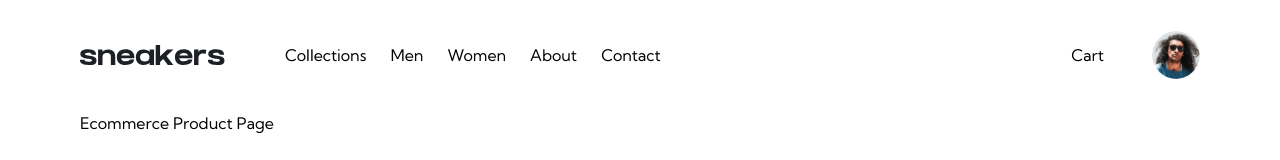
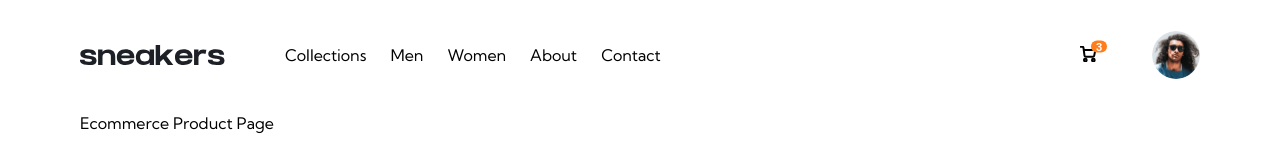
Before and after one commit to revuwem/ecommerce-product-page, a Next.js app: page / in a window 1280 px wide. Shown: the top 160 px of the page. Built offline with nearby package versions, Linux system fonts and the light colour scheme.

Commit message:
feat(widgets/ui): create Cart

```diff
--- a/widgets/ui/Cart/Cart.module.css
+++ b/widgets/ui/Cart/Cart.module.css
@@ -0,0 +1,108 @@
+.dropdown {
+  position: relative;
+}
+
+.dropdownButton {
+  background-color: transparent;
+  border: none;
+  position: relative;
+  min-width: 2rem;
+  padding: 2rem 0;
+}
+
+.dropdownButton:hover {
+  cursor: pointer;
+}
+
+.cartIndicator {
+  position: absolute;
+  top: 50%;
+  right: 50%;
+  transform: translate(120%, -120%);
+  font-size: 0.7rem;
+  font-weight: 700;
+  color: var(--color-white);
+  display: block;
+  padding: 0 0.3rem;
+  background-color: var(--color-primary);
+  border-radius: 1rem;
+}
+
+.dropdownMenu {
+  position: absolute;
+  bottom: 0;
+  right: 0;
+  transform: translate(50%, 95%);
+  z-index: 100;
+  width: max-content;
+  padding: 1.5rem 1.7rem;
+  border-radius: 0.5rem;
+  background-color: var(--color-white);
+  box-shadow: 0 0.5rem 1rem var(--color-grayish-blue);
+}
+
+.dropdownMenu h3 {
+  font-size: 1rem;
+}
+
+.divider {
+  width: calc(100% + 1.7rem * 2);
+  height: 1px;
+  margin: 1.5rem -1.7rem;
+  background-color: var(--color-grayish-blue);
+  opacity: 0.5;
+}
+
+.dropdownContent {
+  display: grid;
+  gap: 1.5rem;
+}
+
+.dropdownContent button {
+  box-shadow: none;
+}
+
+.dropdownList {
+  list-style: none;
+}
+
+.cartItem {
+  display: grid;
+  grid-auto-flow: column;
+  gap: 1rem;
+}
+
+.cartItem img {
+  max-width: 3rem;
+  max-height: 3rem;
+  border-radius: 0.5em;
+}
+
+.cartItem h4 {
+  font-size: 1rem;
+  font-weight: 400;
+  color: var(--color-dark-grayish-blue);
+  margin-bottom: 0.3em;
+}
+
+.cartItem p {
+  color: var(--color-dark-grayish-blue);
+}
+
+.cartTotal {
+  color: var(--color-black);
+  font-weight: 700;
+}
+
+.cartRemoveBtn {
+  background-color: transparent;
+  padding: 0.2rem 0.5rem;
+  color: var(--color-grayish-blue);
+  border: none;
+  border-radius: 0.5em;
+  transition: 0.3s;
+}
+
+.cartRemoveBtn:hover {
+  color: var(--color-dark-grayish-blue);
+}
--- a/widgets/ui/Cart/Cart.tsx
+++ b/widgets/ui/Cart/Cart.tsx
@@ -1,3 +1,67 @@
-const Cart = () => <div>Cart</div>;
+"use client";
+
+import { useState } from "react";
+import CartIcon from "@/shared/assets/icons/cart.svg";
+import TrashIcon from "@/shared/assets/icons/trash.svg";
+import Image from "next/image";
+import { Button } from "@/shared/ui";
+import imgTumbnail from "../../../public/images/image-product-1-thumbnail.jpg";
+import styles from "./Cart.module.css";
+
+const Cart = () => {
+  const [isOpen, setIsOpen] = useState<boolean>(false);
+
+  const toggleDropdown = () => {
+    if (isOpen) {
+      setIsOpen(false);
+    } else {
+      setIsOpen(true);
+    }
+  };
+
+  return (
+    <div className={styles.dropdown}>
+      <button
+        type="button"
+        className={styles.dropdownButton}
+        onClick={() => toggleDropdown()}
+      >
+        <CartIcon stroke="currentColor" width="1rem" height="1rem" />
+        <span className={styles.cartIndicator}>3</span>
+      </button>
+      {isOpen && (
+        <div className={styles.dropdownMenu}>
+          <h3>Cart</h3>
+          <div className={styles.divider} />
+          <div className={styles.dropdownContent}>
+            <ul className={styles.dropdownList}>
+              <li>
+                <div className={styles.cartItem}>
+                  <Image src={imgTumbnail} alt="" />
+                  <div>
+                    <h4>Fall Limited Edition Sneakers</h4>
+                    <p>
+                      $125.00 x 3{" "}
+                      <span className={styles.cartTotal}>$375.00</span>
+                    </p>
+                  </div>
+                  <button type="button" className={styles.cartRemoveBtn}>
+                    <TrashIcon
+                      stroke="currentColor"
+                      fill="currentColor"
+                      width="1rem"
+                      height="1rem"
+                    />
+                  </button>
+                </div>
+              </li>
+            </ul>
+            <Button variant="primary">Checkout</Button>
+          </div>
+        </div>
+      )}
+    </div>
+  );
+};
 
 export default Cart;
```
Also changed, not shown: shared/assets/icons/trash.svg.
